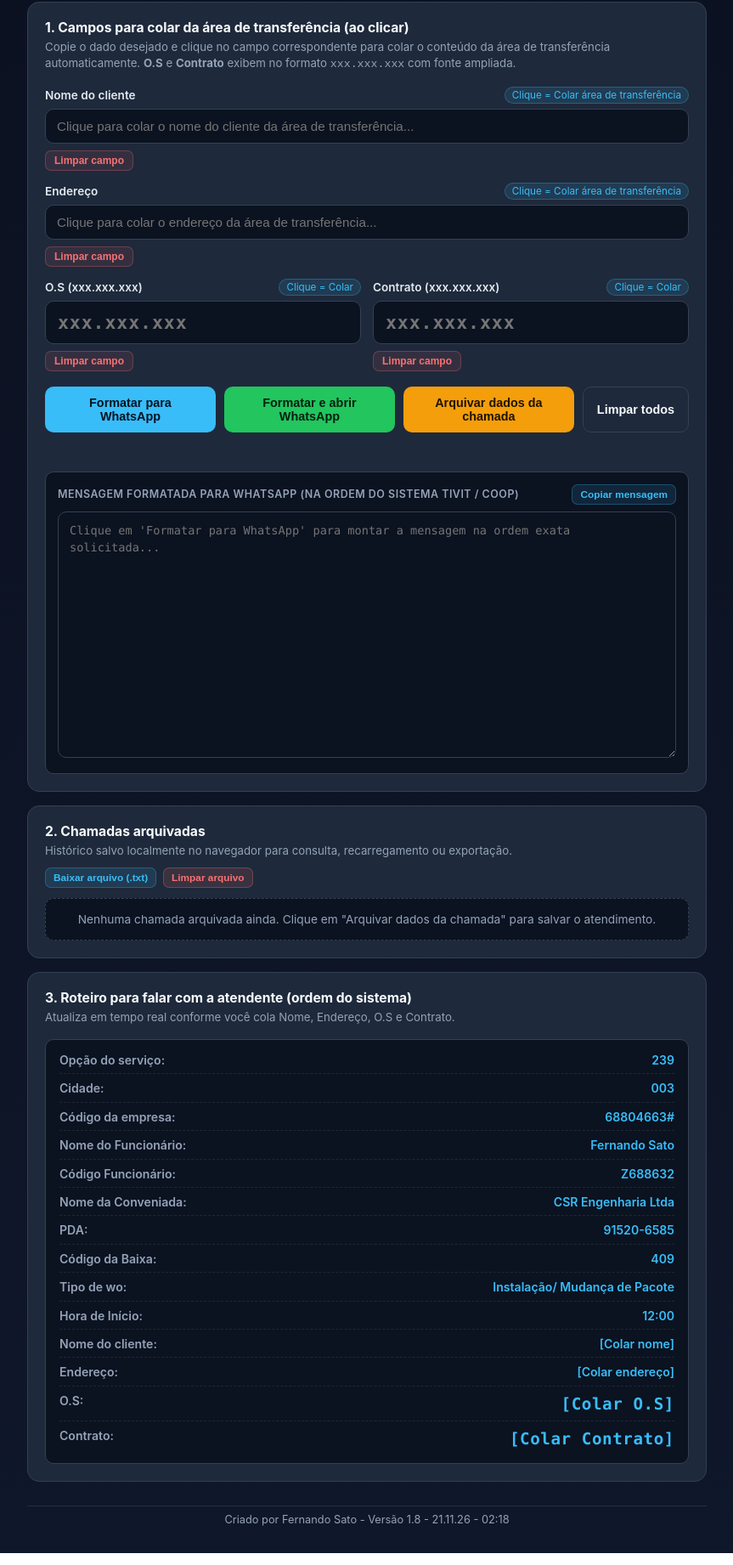
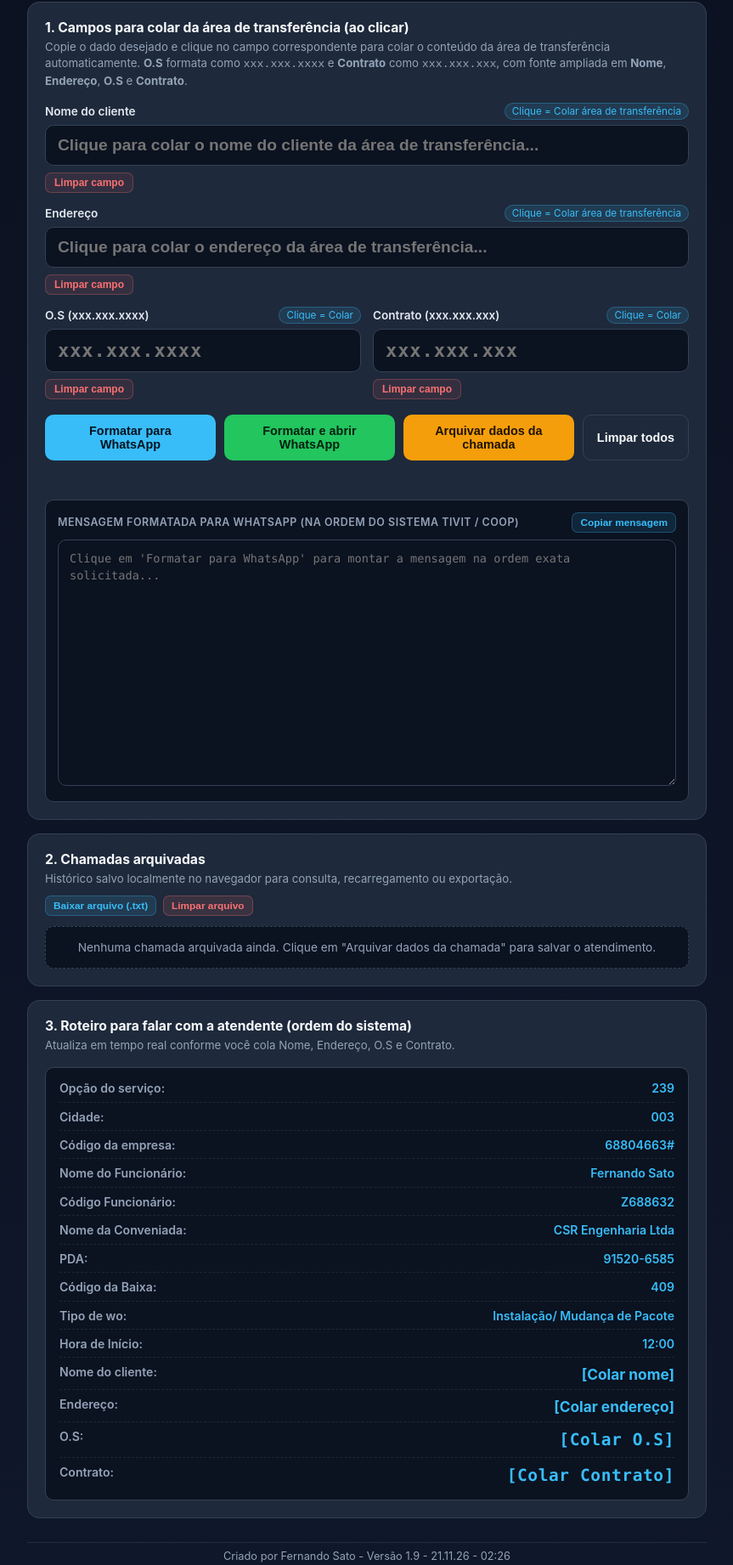
Before and after one commit to satoclaro/Tivit, a plain HTML site: page index.html in a window 1280 px wide. Shown: the part 160-2002 px from the top of the page at 85% size, without its empty margins (208-1071 px from the left). Drawn offline with Linux system fonts and the light colour scheme.

Commit message:
Add files via upload

```diff
--- a/index.html
+++ b/index.html
@@ -186,8 +186,14 @@
       outline: none;
     }
 
+    input[type="text"].campo-destaque {
+      font-size: 1.2rem;
+      font-weight: 600;
+      padding: 12px 14px;
+    }
+
     input[type="text"].num-destaque {
-      font-size: 1.35rem;
+      font-size: 1.38rem;
       font-weight: 700;
       letter-spacing: 0.04em;
       font-family: ui-monospace, SFMono-Regular, Menlo, Monaco, Consolas, monospace;
@@ -262,8 +268,13 @@
       text-align: right;
     }
 
+    .script-val.campo-destaque-txt {
+      font-size: 1.08rem;
+      font-weight: 700;
+    }
+
     .script-val.num-destaque-txt {
-      font-size: 1.2rem;
+      font-size: 1.22rem;
       font-weight: 700;
       letter-spacing: 0.03em;
       font-family: ui-monospace, SFMono-Regular, Menlo, Monaco, Consolas, monospace;
@@ -455,8 +466,8 @@
     }
 
     .archive-summary {
-      font-size: 0.88rem;
-      line-height: 1.45;
+      font-size: 0.96rem;
+      line-height: 1.5;
       color: #e2e8f0;
     }
 
@@ -465,7 +476,7 @@
     }
 
     .archive-num {
-      font-size: 1.08rem;
+      font-size: 1.12rem;
       font-weight: 700;
       font-family: ui-monospace, SFMono-Regular, Menlo, Monaco, Consolas, monospace;
       color: var(--ok);
@@ -508,7 +519,7 @@
       <div class="panel-title">1. Campos para colar da área de transferência (ao clicar)</div>
       <div class="panel-subtitle">
         Copie o dado desejado e clique no campo correspondente para colar o conteúdo da área de transferência automaticamente.
-        <strong>O.S</strong> e <strong>Contrato</strong> exibem no formato <code>xxx.xxx.xxx</code> com fonte ampliada.
+        <strong>O.S</strong> formata como <code>xxx.xxx.xxxx</code> e <strong>Contrato</strong> como <code>xxx.xxx.xxx</code>, com fonte ampliada em <strong>Nome</strong>, <strong>Endereço</strong>, <strong>O.S</strong> e <strong>Contrato</strong>.
       </div>
 
       <div class="grid">
@@ -520,6 +531,7 @@
           <input
             type="text"
             id="nomeCliente"
+            class="campo-destaque"
             placeholder="Clique para colar o nome do cliente da área de transferência..."
             autocomplete="off"
           />
@@ -536,6 +548,7 @@
           <input
             type="text"
             id="enderecoCliente"
+            class="campo-destaque"
             placeholder="Clique para colar o endereço da área de transferência..."
             autocomplete="off"
           />
@@ -547,7 +560,7 @@
         <div class="grid two-col">
           <div class="field-group">
             <div class="field-header">
-              <label for="woNumero">O.S (xxx.xxx.xxx)</label>
+              <label for="woNumero">O.S (xxx.xxx.xxxx)</label>
               <span class="paste-tag">Clique = Colar</span>
             </div>
             <input
@@ -555,7 +568,7 @@
               id="woNumero"
               class="num-destaque"
               inputmode="numeric"
-              placeholder="xxx.xxx.xxx"
+              placeholder="xxx.xxx.xxxx"
               autocomplete="off"
             />
             <div class="field-footer">
@@ -628,11 +641,11 @@
   </div>
 
   <footer>
-    Criado por Fernando Sato - Versão 1.8 - 21.11.26 - 02:18
+    Criado por Fernando Sato - Versão 1.9 - 21.11.26 - 02:26
   </footer>
 
   <script>
-    const STORAGE_KEY = "tivit_coop_chamadas_arquivadas_v1_8";
+    const STORAGE_KEY = "tivit_coop_chamadas_arquivadas_v1_9";
 
     const DADOS_FIXOS = {
       opcaoServico: "239",
@@ -686,9 +699,18 @@
         .replace(/"/g, "&quot;");
     }
 
-    // Formatação xxx.xxx.xxx (até 9 dígitos) para O.S e Contrato
+    // Formatação xxx.xxx.xxx (até 9 dígitos) para Contrato
     function formatarBlocoTres(valor) {
       const digitos = String(valor || "").replace(/\D/g, "").slice(0, 9);
+      if (!digitos) return "";
+      if (digitos.length <= 3) return digitos;
+      if (digitos.length <= 6) return `${digitos.slice(0, 3)}.${digitos.slice(3)}`;
+      return `${digitos.slice(0, 3)}.${digitos.slice(3, 6)}.${digitos.slice(6)}`;
+    }
+
+    // Formatação xxx.xxx.xxxx (até 10 dígitos) para O.S
+    function formatarOsDez(valor) {
+      const digitos = String(valor || "").replace(/\D/g, "").slice(0, 10);
       if (!digitos) return "";
       if (digitos.length <= 3) return digitos;
       if (digitos.length <= 6) return `${digitos.slice(0, 3)}.${digitos.slice(3)}`;
@@ -698,24 +720,24 @@
     function obterLinhasOrdenadas(overrideData = null) {
       const nome = (overrideData ? overrideData.nomeCliente : inputs.nomeCliente.value).trim();
       const endereco = (overrideData ? overrideData.enderecoCliente : inputs.enderecoCliente.value).trim();
-      const os = formatarBlocoTres(overrideData ? overrideData.woNumero : inputs.woNumero.value);
+      const os = formatarOsDez(overrideData ? overrideData.woNumero : inputs.woNumero.value);
       const contrato = formatarBlocoTres(overrideData ? overrideData.contratoNumero : inputs.contratoNumero.value);
 
       return [
-        { label: "Opção do serviço", valor: DADOS_FIXOS.opcaoServico, display: DADOS_FIXOS.opcaoServico, destaque: false },
-        { label: "Cidade", valor: DADOS_FIXOS.cidade, display: DADOS_FIXOS.cidade, destaque: false },
-        { label: "Código da empresa", valor: DADOS_FIXOS.codigoEmpresa, display: DADOS_FIXOS.codigoEmpresa, destaque: false },
-        { label: "Nome do Funcionário", valor: DADOS_FIXOS.nomeFuncionario, display: DADOS_FIXOS.nomeFuncionario, destaque: false },
-        { label: "Código Funcionário", valor: DADOS_FIXOS.codigoFuncionario, display: DADOS_FIXOS.codigoFuncionario, destaque: false },
-        { label: "Nome da Conveniada", valor: DADOS_FIXOS.nomeConveniada, display: DADOS_FIXOS.nomeConveniada, destaque: false },
-        { label: "PDA", valor: DADOS_FIXOS.pda, display: DADOS_FIXOS.pda, destaque: false },
-        { label: "Código da Baixa", valor: DADOS_FIXOS.codigoBaixa, display: DADOS_FIXOS.codigoBaixa, destaque: false },
-        { label: "Tipo de wo", valor: DADOS_FIXOS.tipoWo, display: "Instalação/ Mudança de Pacote", destaque: false },
-        { label: "Hora de Início", valor: DADOS_FIXOS.horaInicio, display: DADOS_FIXOS.horaInicio, destaque: false },
-        { label: "Nome do cliente", valor: nome || "-", display: nome || "[Colar nome]", destaque: false },
-        { label: "Endereço", valor: endereco || "-", display: endereco || "[Colar endereço]", destaque: false },
-        { label: "O.S", valor: os || "-", display: os || "[Colar O.S]", destaque: true },
-        { label: "Contrato", valor: contrato || "-", display: contrato || "[Colar Contrato]", destaque: true }
+        { label: "Opção do serviço", valor: DADOS_FIXOS.opcaoServico, display: DADOS_FIXOS.opcaoServico, destaqueTipo: null },
+        { label: "Cidade", valor: DADOS_FIXOS.cidade, display: DADOS_FIXOS.cidade, destaqueTipo: null },
+        { label: "Código da empresa", valor: DADOS_FIXOS.codigoEmpresa, display: DADOS_FIXOS.codigoEmpresa, destaqueTipo: null },
+        { label: "Nome do Funcionário", valor: DADOS_FIXOS.nomeFuncionario, display: DADOS_FIXOS.nomeFuncionario, destaqueTipo: null },
+        { label: "Código Funcionário", valor: DADOS_FIXOS.codigoFuncionario, display: DADOS_FIXOS.codigoFuncionario, destaqueTipo: null },
+        { label: "Nome da Conveniada", valor: DADOS_FIXOS.nomeConveniada, display: DADOS_FIXOS.nomeConveniada, destaqueTipo: null },
+        { label: "PDA", valor: DADOS_FIXOS.pda, display: DADOS_FIXOS.pda, destaqueTipo: null },
+        { label: "Código da Baixa", valor: DADOS_FIXOS.codigoBaixa, display: DADOS_FIXOS.codigoBaixa, destaqueTipo: null },
+        { label: "Tipo de wo", valor: DADOS_FIXOS.tipoWo, display: "Instalação/ Mudança de Pacote", destaqueTipo: null },
+        { label: "Hora de Início", valor: DADOS_FIXOS.horaInicio, display: DADOS_FIXOS.horaInicio, destaqueTipo: null },
+        { label: "Nome do cliente", valor: nome || "-", display: nome || "[Colar nome]", destaqueTipo: "campo" },
+        { label: "Endereço", valor: endereco || "-", display: endereco || "[Colar endereço]", destaqueTipo: "campo" },
+        { label: "O.S", valor: os || "-", display: os || "[Colar O.S]", destaqueTipo: "num" },
+        { label: "Contrato", valor: contrato || "-", display: contrato || "[Colar Contrato]", destaqueTipo: "num" }
       ];
     }
 
@@ -723,14 +745,21 @@
       const itens = obterLinhasOrdenadas();
       roteiroLigacao.innerHTML = itens
         .map((item) => {
-          const valClass = item.destaque ? "script-val num-destaque-txt" : "script-val";
+          let valClass = "script-val";
+          if (item.destaqueTipo === "num") {
+            valClass = "script-val num-destaque-txt";
+          } else if (item.destaqueTipo === "campo") {
+            valClass = "script-val campo-destaque-txt";
+          }
           return `<div class="script-row"><span class="script-label">${escapeHtml(item.label)}:</span><span class="${valClass}">${escapeHtml(item.display)}</span></div>`;
         })
         .join("");
     }
 
     function aplicarFormatacaoCampo(key) {
-      if (key === "woNumero" || key === "contratoNumero") {
+      if (key === "woNumero") {
+        inputs[key].value = formatarOsDez(inputs[key].value);
+      } else if (key === "contratoNumero") {
         inputs[key].value = formatarBlocoTres(inputs[key].value);
       }
     }
@@ -827,7 +856,7 @@
     function arquivarDadosChamada() {
       const nome = inputs.nomeCliente.value.trim();
       const endereco = inputs.enderecoCliente.value.trim();
-      const os = formatarBlocoTres(inputs.woNumero.value);
+      const os = formatarOsDez(inputs.woNumero.value);
       const contrato = formatarBlocoTres(inputs.contratoNumero.value);
 
       if (!nome && !endereco && !os && !contrato) {
@@ -864,7 +893,7 @@
 
       inputs.nomeCliente.value = item.nomeCliente || "";
       inputs.enderecoCliente.value = item.enderecoCliente || "";
-      inputs.woNumero.value = formatarBlocoTres(item.woNumero || "");
+      inputs.woNumero.value = formatarOsDez(item.woNumero || "");
       inputs.contratoNumero.value = formatarBlocoTres(item.contratoNumero || "");
       msgPreview.value = item.mensagemFormatada || formatarTextoChamada();
       atualizarRoteiro();
```
Also changed, not shown: 1 other file.
